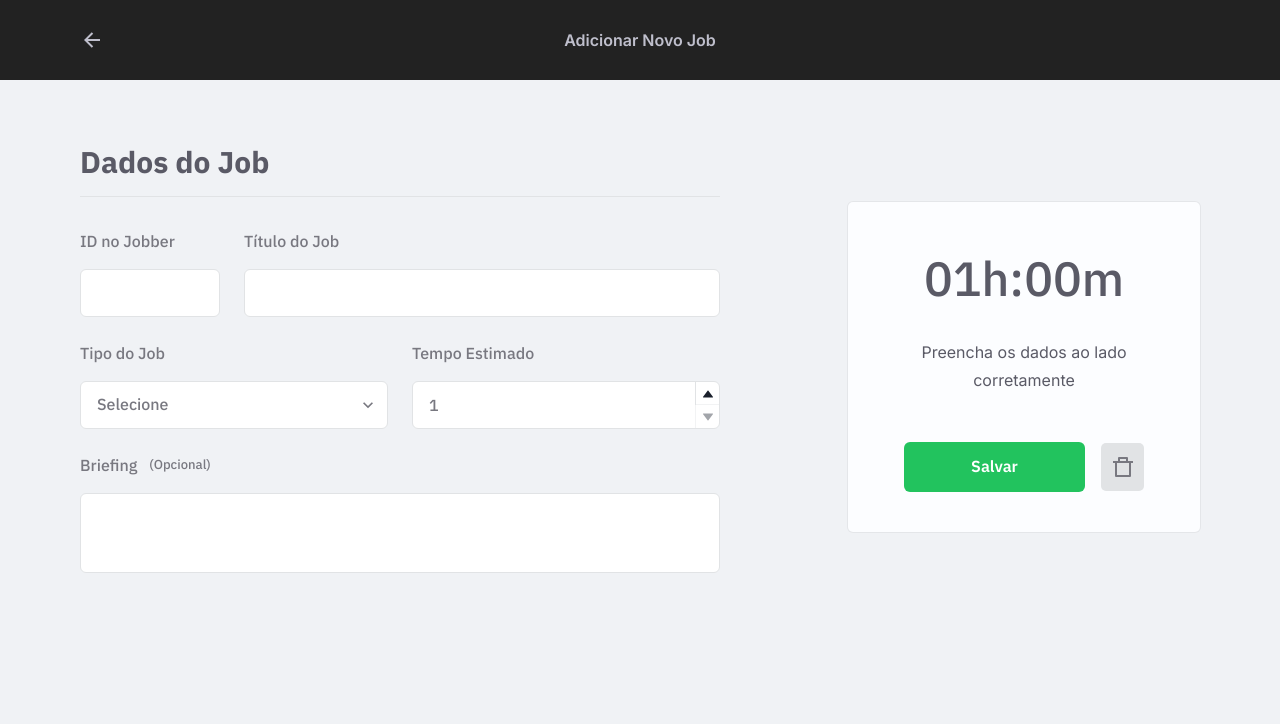
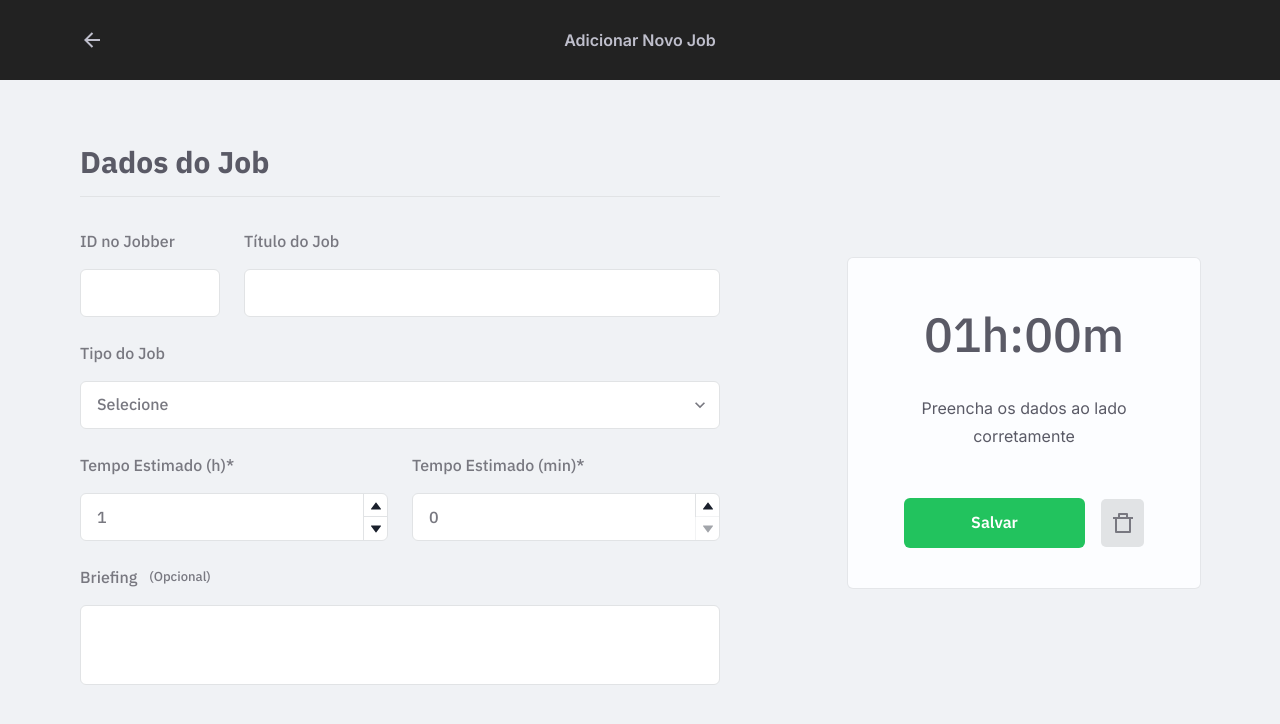
Before and after one commit to Dailton-Bastos/jobs-calc, a React (Vite) app: page / in a window 1280 px wide. Shown: the top 724 px of the page. Built offline with nearby package versions, Linux system fonts and the light colour scheme.

Commit message:
feat: add react hook form init config

```diff
--- a/package.json
+++ b/package.json
@@ -22,6 +22,7 @@
     "framer-motion": "^6",
     "react": "^18.2.0",
     "react-dom": "^18.2.0",
+    "react-hook-form": "^7.34.2",
     "react-icons": "^4.4.0",
     "styled-components": "^5.3.5",
     "vite-plugin-svgr": "^2.1.0",
--- a/src/components/Form/Input/index.tsx
+++ b/src/components/Form/Input/index.tsx
@@ -9,12 +9,11 @@ import {
 import { Label } from '~/components/Form/Label';
 
 type Props = InputProps & {
-  name: string;
   label?: string;
 };
 
 const InputBase: ForwardRefRenderFunction<HTMLInputElement, Props> = (
-  { name, label, ...rest },
+  { label, ...rest },
   ref,
 ) => {
   return (
@@ -22,7 +21,6 @@ const InputBase: ForwardRefRenderFunction<HTMLInputElement, Props> = (
       {!!label && <Label>{label}</Label>}
 
       <ChackraInput
-        name={name}
         bg="white"
         h="12"
         _focusVisible={{
--- a/src/components/Form/InputNumber/index.tsx
+++ b/src/components/Form/InputNumber/index.tsx
@@ -13,20 +13,19 @@ import {
 import { Label } from '~/components/Form/Label';
 
 type Props = NumberInputProps & {
-  name: string;
   label?: string;
   stepper?: boolean;
 };
 
 const InputNumberBase: ForwardRefRenderFunction<HTMLInputElement, Props> = (
-  { name, label, stepper = false, ...rest },
+  { label, stepper = false, ...rest },
   ref,
 ) => {
   return (
     <FormControl>
       {!!label && <Label>{label}</Label>}
 
-      <NumberInput name={name} focusBorderColor="pink.500" ref={ref} {...rest}>
+      <NumberInput focusBorderColor="pink.500" ref={ref} {...rest}>
         <NumberInputField
           bg="white"
           h="12"
--- a/src/components/Form/Select/index.tsx
+++ b/src/components/Form/Select/index.tsx
@@ -14,13 +14,12 @@ type Options = {
 };
 
 type Props = SelectProps & {
-  name: string;
   label?: string;
   options: Options[];
 };
 
 const SelectBase: ForwardRefRenderFunction<HTMLSelectElement, Props> = (
-  { name, label, options = [], ...rest },
+  { label, options = [], ...rest },
   ref,
 ) => {
   return (
@@ -35,7 +34,6 @@ const SelectBase: ForwardRefRenderFunction<HTMLSelectElement, Props> = (
           borderColor: 'gray.500',
         }}
         defaultValue=""
-        name={name}
         ref={ref}
         {...rest}
       >
--- a/src/components/Job/Estimate/index.tsx
+++ b/src/components/Job/Estimate/index.tsx
@@ -4,11 +4,14 @@ import { CancellButton } from '~/components/Form/CancellButton';
 import { SubmitButton } from '~/components/Form/SubmitButton';
 
 type Props = {
-  estimate: string;
+  estimateHour: number;
+  estimateMinutis: number;
 };
 
-export const JobEstimate = ({ estimate }: Props) => {
-  const hour = estimate.padStart(2, '0');
+export const JobEstimate = ({ estimateHour, estimateMinutis }: Props) => {
+  const hour = estimateHour.toString().padStart(2, '0');
+  const minutis = estimateMinutis.toString().padStart(2, '0');
+
   return (
     <Flex
       direction="column"
@@ -22,7 +25,7 @@ export const JobEstimate = ({ estimate }: Props) => {
       maxW="352px"
     >
       <Text as="time" fontSize="5xl" color="purple.700">
-        {`${hour}h:00m`}
+        {`${hour}h:${minutis}m`}
       </Text>
 
       <Text
--- a/src/pages/Jobs/New/index.tsx
+++ b/src/pages/Jobs/New/index.tsx
@@ -1,4 +1,5 @@
 import React from 'react';
+import { SubmitHandler, useForm } from 'react-hook-form';
 
 import {
   Box,
@@ -11,6 +12,7 @@ import {
   Text,
 } from '@chakra-ui/react';
 
+import { CreateJobFormData } from '~/@types/job';
 import { Container } from '~/components/Container';
 import { Input } from '~/components/Form/Input';
 import { InputNumber } from '~/components/Form/InputNumber';
@@ -35,11 +37,73 @@ const jobTypes = [
 ];
 
 export const NewJobPage = () => {
-  const [hour, setHour] = React.useState('1');
+  const [jobEstimateHour, setJobEstimateHour] = React.useState(1);
+  const [jobEstimateMinutis, setJobEstimateMinutis] = React.useState(0);
+  const [jobId, setJobId] = React.useState('');
+  const [jobType, setJobType] = React.useState('');
+  const [isJobIdFieldDisabled, setIsJobIdFieldDisabled] = React.useState(false);
+  const [isJobEstimateFieldDisabled, setIsJobEstimateFieldDisabled] =
+    React.useState(false);
 
-  const handleJobEstimate = React.useCallback((e: string) => {
-    setHour(e);
+  const { register, handleSubmit, resetField } = useForm<CreateJobFormData>({
+    mode: 'onChange',
+    defaultValues: {
+      job_estimate_hour: 1,
+      job_estimate_minutis: 0,
+      job_id: '',
+    },
+  });
+
+  const handleJobEstimateHour = React.useCallback((e: string) => {
+    setJobEstimateHour(Number(e));
   }, []);
+
+  const handleJobEstimateMinutis = React.useCallback((e: string) => {
+    setJobEstimateMinutis(Number(e));
+  }, []);
+
+  const handleIdJobber = React.useCallback((e: string) => {
+    setJobId(e);
+  }, []);
+
+  const handleJobType = React.useCallback(
+    (e: React.ChangeEvent<HTMLSelectElement>) => {
+      setJobType(e.target.value);
+    },
+    [],
+  );
+
+  const onSubmit: SubmitHandler<CreateJobFormData> = React.useCallback(
+    (data) => data,
+    [],
+  );
+
+  React.useEffect(() => {
+    switch (jobType) {
+      case 'budget':
+        setIsJobEstimateFieldDisabled(true);
+        setJobEstimateHour(1);
+        setJobEstimateMinutis(0);
+        resetField('job_estimate_hour');
+        resetField('job_estimate_minutis');
+        break;
+
+      case 'other':
+        setIsJobIdFieldDisabled(true);
+        setIsJobEstimateFieldDisabled(false);
+        setJobId('');
+        resetField('job_id');
+        break;
+
+      default:
+        setIsJobEstimateFieldDisabled(false);
+        setIsJobIdFieldDisabled(false);
+        setJobEstimateHour((prev) => prev);
+        setJobEstimateMinutis((prev) => prev);
+        setJobId((prev) => prev);
+        break;
+    }
+  }, [jobType, resetField]);
 
   return (
     <Container title="Adicionar Novo Job">
@@ -49,6 +113,7 @@ export const NewJobPage = () => {
           alignItems="center"
           justifyContent="space-between"
           gap="8"
+          onSubmit={handleSubmit(onSubmit)}
         >
           <Box w="100%" maxW="640px">
             <Title>Dados do Job</Title>
@@ -57,29 +122,50 @@ export const NewJobPage = () => {
               <VStack spacing="6" align="flex-start">
                 <Grid gap="6" templateColumns="140px 1fr" w="100%">
                   <GridItem w="100%">
-                    <InputNumber name="job_id" label="ID no Jobber" />
+                    <InputNumber
+                      {...register('job_id')}
+                      label="ID no Jobber"
+                      max={undefined}
+                      min={undefined}
+                      value={jobId}
+                      onChange={handleIdJobber}
+                      isDisabled={isJobIdFieldDisabled}
+                    />
                   </GridItem>
 
                   <GridItem w="100%">
-                    <Input name="job_title" label="Título do Job" />
+                    <Input {...register('job_title')} label="Título do Job" />
                   </GridItem>
                 </Grid>
 
+                <Select
+                  {...register('job_type')}
+                  label="Tipo do Job"
+                  options={jobTypes}
+                  onChange={handleJobType}
+                />
+
                 <Grid gap="6" templateColumns="repeat(2, 1fr)" w="100%">
-                  <Select
-                    name="job_type"
-                    label="Tipo do Job"
-                    options={jobTypes}
+                  <InputNumber
+                    {...register('job_estimate_hour')}
+                    label="Tempo Estimado (h)*"
+                    max={100}
+                    min={0}
+                    stepper
+                    value={jobEstimateHour}
+                    onChange={handleJobEstimateHour}
+                    isDisabled={isJobEstimateFieldDisabled}
                   />
 
                   <InputNumber
-                    name="job_estimate"
-                    label="Tempo Estimado"
-                    max={100}
-                    min={1}
+                    {...register('job_estimate_minutis')}
+                    label="Tempo Estimado (min)*"
+                    max={59}
+                    min={0}
                     stepper
-                    value={hour}
-                    onChange={handleJobEstimate}
+                    value={jobEstimateMinutis}
+                    onChange={handleJobEstimateMinutis}
+                    isDisabled={isJobEstimateFieldDisabled}
                   />
                 </Grid>
 
@@ -92,6 +178,7 @@ export const NewJobPage = () => {
                     </Text>
                   </Flex>
                   <Textarea
+                    {...register('job_briefing')}
                     bg="white"
                     resize="none"
                     _focusVisible={{
@@ -103,7 +190,10 @@ export const NewJobPage = () => {
             </Box>
           </Box>
 
-          <JobEstimate estimate={hour} />
+          <JobEstimate
+            estimateHour={jobEstimateHour}
+            estimateMinutis={jobEstimateMinutis}
+          />
         </Flex>
       </Box>
     </Container>
```
Also changed, not shown: src/@types/job.d.ts (added, +16 -0 lines), 1 other file (tests, documents, lock files or other folders).
